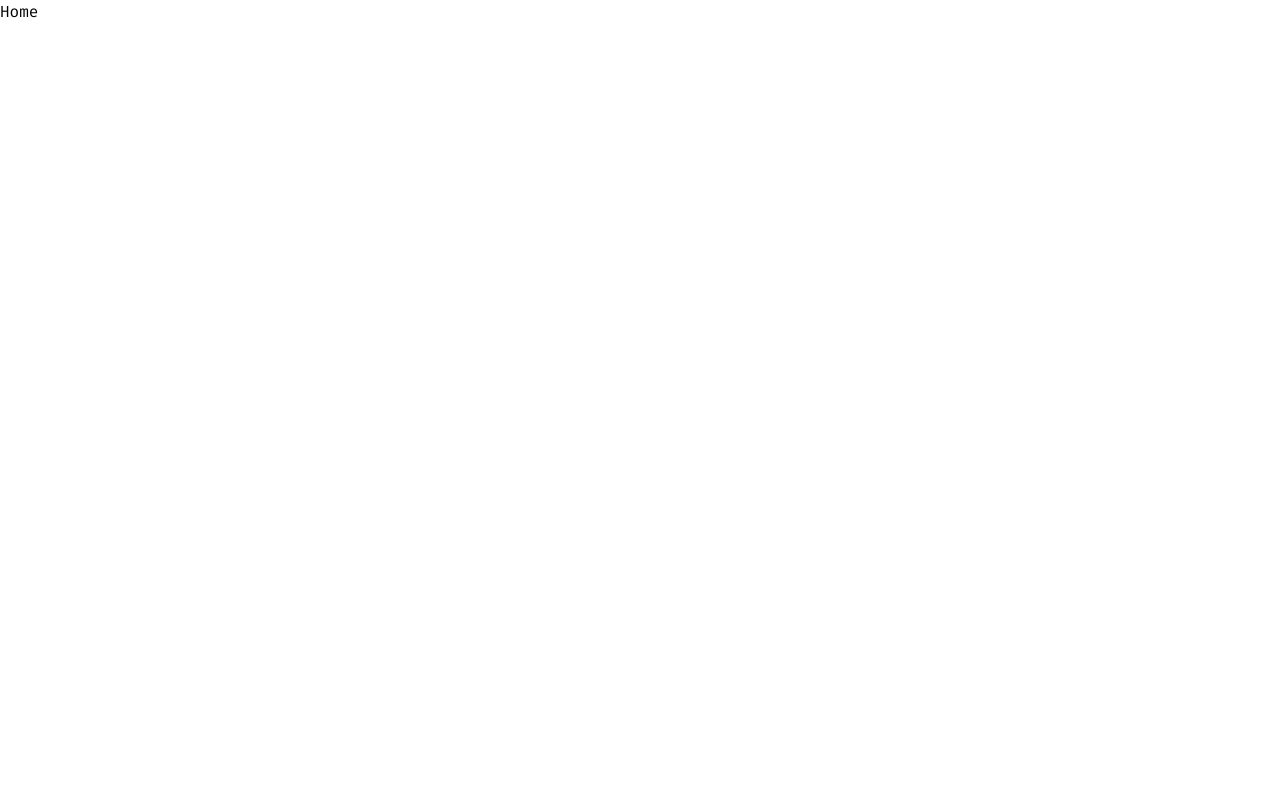
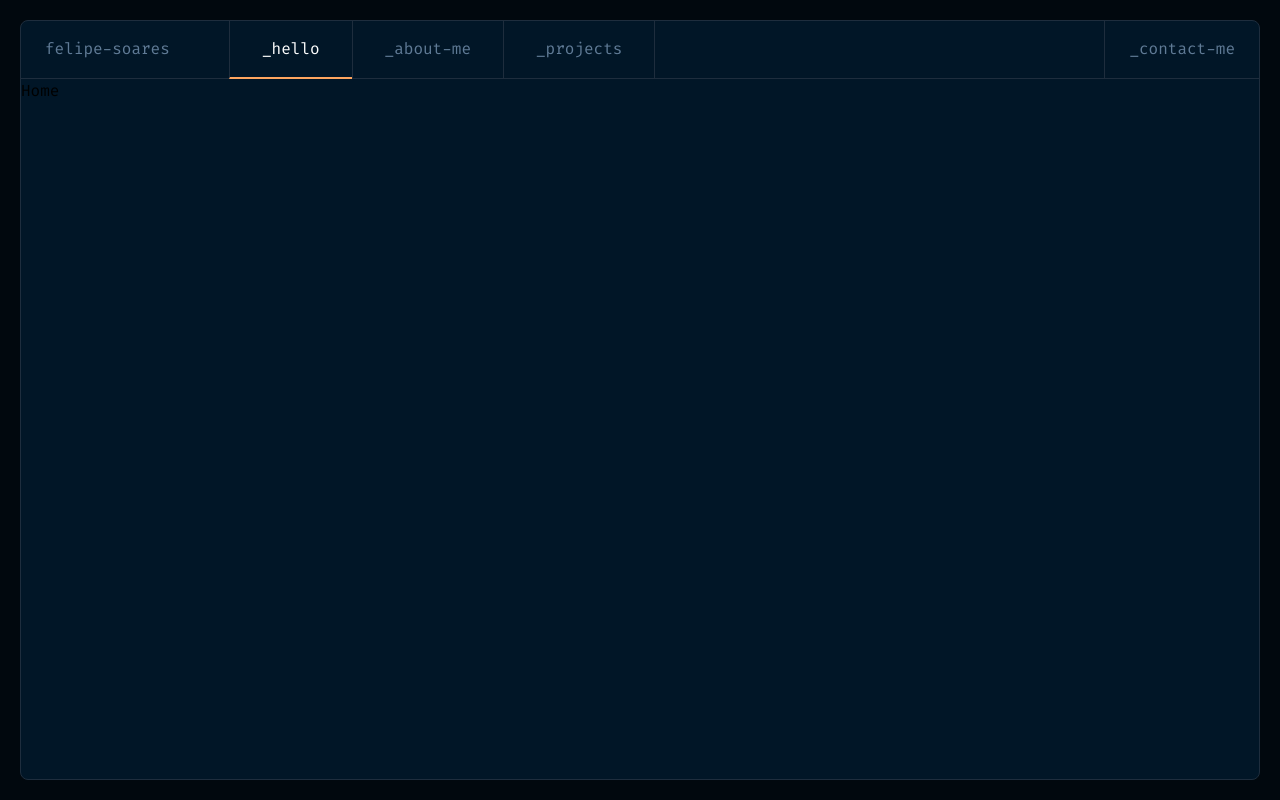
Before and after one commit to felipe0848/portfolio, a Next.js app: page / in a window 1280 px wide. Built offline with nearby package versions, Linux system fonts and the light colour scheme.

Commit message:
Feat: Create header

```diff
--- a/src/app/layout.tsx
+++ b/src/app/layout.tsx
@@ -1,6 +1,8 @@
+/* eslint-disable camelcase */
 import type { Metadata } from 'next'
 import { Fira_Code } from 'next/font/google'
 import './globals.css'
+import Header from '@/components/header'
 
 const fira = Fira_Code({ subsets: ['latin'] })
 
@@ -16,7 +18,12 @@ export default function RootLayout({
 }) {
   return (
     <html lang="en">
-      <body className={fira.className}>{children}</body>
+      <body className={`${fira.className} bg-primary-black`}>
+        <main className="m-5 bg-primary-blue h-[calc(100vh-2.5rem)] rounded-lg border-lines border">
+          <Header />
+          {children}
+        </main>
+      </body>
     </html>
   )
 }
--- a/src/app/page.tsx
+++ b/src/app/page.tsx
@@ -1,5 +1,3 @@
 export default function Home() {
-  return (
-    <h1>Home</h1>
-  )
+  return <h1>Home</h1>
 }
--- /dev/null
+++ b/src/components/header.tsx
@@ -0,0 +1,54 @@
+/* eslint-disable prettier/prettier */
+'use client'
+import Link from 'next/link'
+import { usePathname } from 'next/navigation'
+
+export default function Header() {
+  const pathname = usePathname()
+  return (
+    <header className="flex justify-between text-secondary-blue">
+      <div className="flex">
+        <Link href="/" className="px-6 py-4 border-b  w-52 border-lines">
+          felipe-soares
+        </Link>
+        <Link
+          href="/"
+          className={`${pathname === '/'
+            ? 'border-b-accent-orange text-white border-b-2 cursor-default '
+            : 'border-b hover:text-white hover:border-b-accent-orange hover:border-b-2 '
+            } py-4 flex px-8 border-l border-lines`}
+        >
+          _hello
+        </Link>
+        <Link
+          href="/"
+          className={`${pathname === '/about_me'
+            ? 'border-b-accent-orange text-white border-b-2 cursor-default '
+            : 'border-b hover:text-white hover:border-b-accent-orange hover:border-b-2 '
+            } py-4 flex px-8 border-l border-lines`}
+        >
+          _about-me
+        </Link>
+        <Link
+          href="/"
+          className={`${pathname === '/projects'
+            ? 'border-b-accent-orange text-white border-b-2 cursor-default '
+            : 'border-b hover:text-white hover:border-b-accent-orange hover:border-b-2 '
+            } py-4 flex px-8 border-x border-lines`}
+        >
+          _projects
+        </Link>
+      </div>
+      <div className="flex-1 border-b border-lines"></div>
+      <Link
+        href="/"
+        className={`${pathname === '/contact'
+          ? 'border-b-accent-orange text-white border-b-2 cursor-default '
+          : 'border-b hover:text-white hover:border-b-accent-orange hover:border-b-2 '
+          } py-4 flex px-6 border-l border-lines`}
+      >
+        _contact-me
+      </Link>
+    </header>
+  )
+}
--- a/tailwind.config.ts
+++ b/tailwind.config.ts
@@ -8,7 +8,24 @@ const config: Config = {
   ],
   theme: {
     extend: {
+      colors: {
+        'primary-black': '#01080E',
+        'primary-blue': '#011627',
+        'primary-dark-blue': '#011221',
 
+        'secondary-blue': '#607B96',
+        'secondary-green': '#3C9D93',
+        'secondary-purple': '#4D5BCE',
+
+        white: '#FFFFFF',
+
+        'accent-orange': '#FEA55F',
+        'accent-green': '#43D9AD',
+        'accent-red': '#E99287',
+        'accent-pink': '#C98BDF',
+
+        lines: '#1E2D3D',
+      },
     },
   },
   plugins: [],
```
